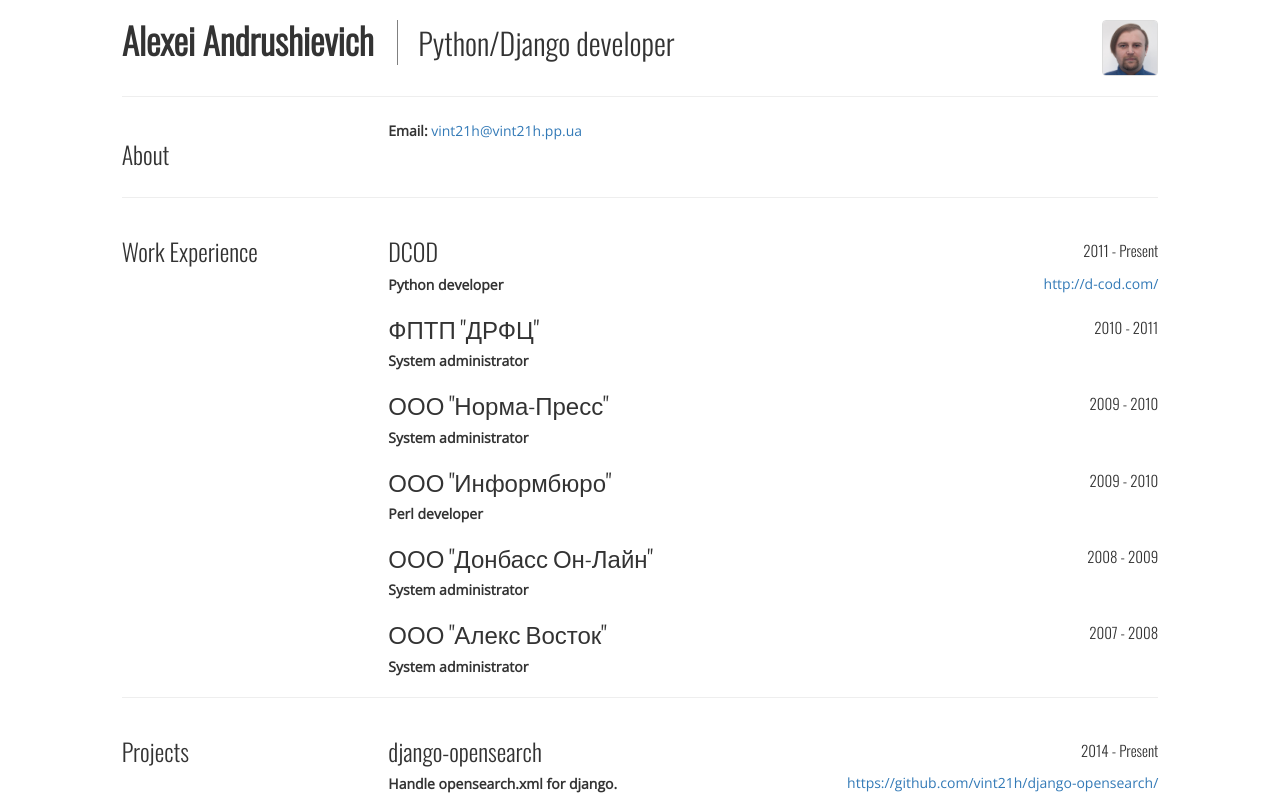
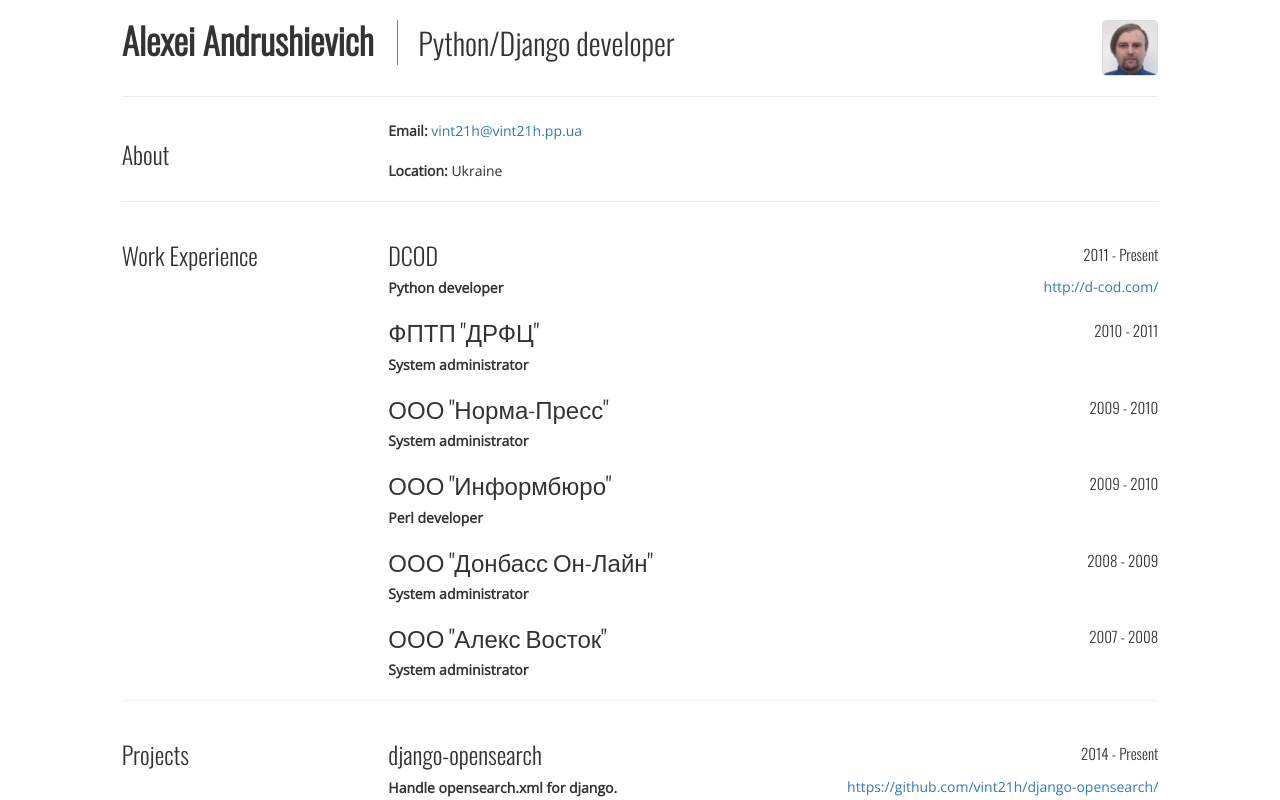
Before and after one commit to vint21h/vint21h.github.io, a plain HTML site: page index.html in a window 1280 px wide. Shown: the top 800 px of the page. Drawn offline with nearby package versions, Linux system fonts and the light colour scheme.

Commit message:
Add location

```diff
--- a/index.html
+++ b/index.html
@@ -32,7 +32,11 @@
                             <h3>About</h3>
                         </header>
                         <div class="col-sm-9">
-                            <strong>Email:</strong> <a href="mailto:vint21h@vint21h.pp.ua">vint21h@vint21h.pp.ua</a><br>
+                            <strong>Email:</strong> <a href="mailto:vint21h@vint21h.pp.ua">vint21h@vint21h.pp.ua</a>
+                            <br>
+                            <br>
+                            <strong>Location:</strong> Ukraine
+                            <br>
                         </div>
                     </section>
                     <hr>
```
Also changed, not shown: 1 other file.
